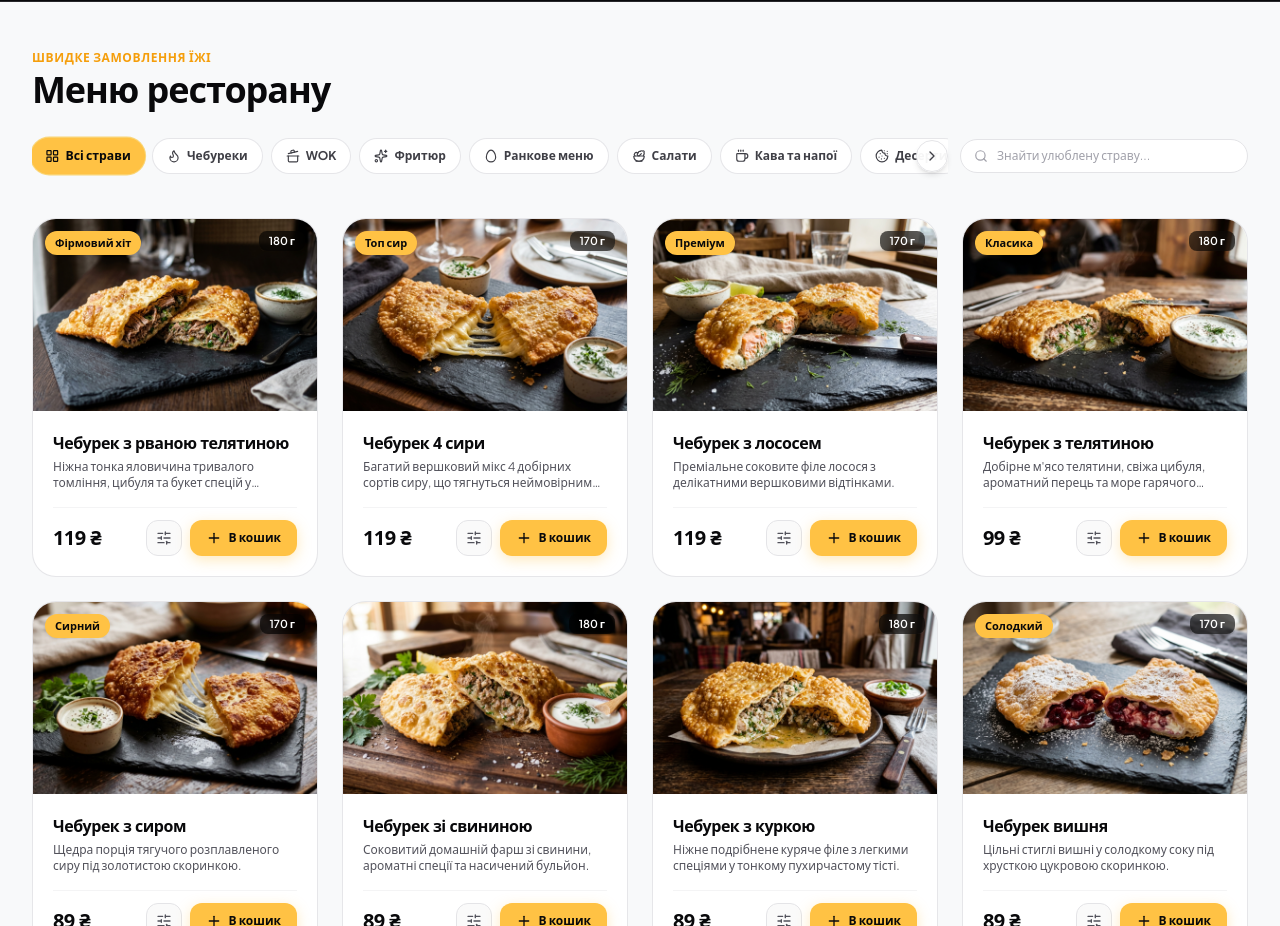
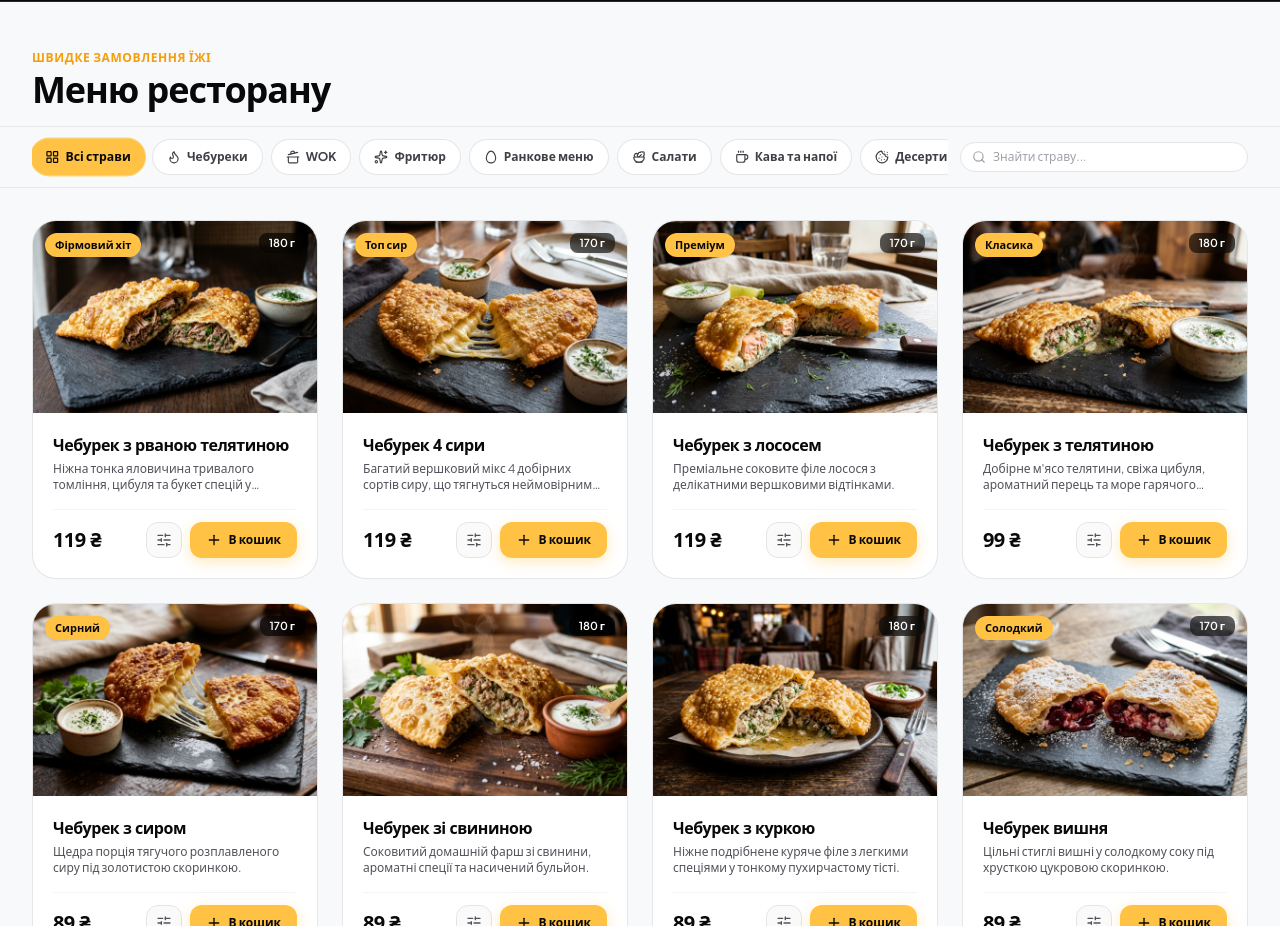
Before and after one commit to DmitriyKachan/cheburoom-zp, a React (Vite) app: page / in a window 1280 px wide. Shown: the part 940-1866 px from the top of the page. Built offline with nearby package versions, Linux system fonts and the light colour scheme; a web font is replaced by a local one.

Commit message:
feat: make single line category bar sticky to follow scroll, remove arrows

```diff
--- a/src/components/CategoryNav.jsx
+++ b/src/components/CategoryNav.jsx
@@ -1,10 +1,9 @@
-import React, { useRef, useState, useEffect } from 'react';
+import React, { useState } from 'react';
+import { motion, AnimatePresence } from 'framer-motion';
 import { MENU_DATA } from '../data/menuData';
 import {
   Search,
   X,
-  ChevronLeft,
-  ChevronRight,
   LayoutGrid,
   Flame,
   CookingPot,
@@ -38,97 +37,23 @@ export function CategoryNav({
   searchQuery,
   onSearchChange
 }) {
-  const scrollRef = useRef(null);
-  const [showLeftArrow, setShowLeftArrow] = useState(false);
-  const [showRightArrow, setShowRightArrow] = useState(true);
-  const [isDragging, setIsDragging] = useState(false);
-  const [startX, setStartX] = useState(0);
-  const [scrollLeftState, setScrollLeftState] = useState(0);
+  const [isMobileSearchOpen, setIsMobileSearchOpen] = useState(false);
 
-  const checkArrows = () => {
-    if (!scrollRef.current) return;
-    const { scrollLeft, scrollWidth, clientWidth } = scrollRef.current;
-    setShowLeftArrow(scrollLeft > 10);
-    setShowRightArrow(scrollLeft < scrollWidth - clientWidth - 10);
-  };
-
-  useEffect(() => {
-    checkArrows();
-    const el = scrollRef.current;
-    if (el) {
-      el.addEventListener('scroll', checkArrows, { passive: true });
-      window.addEventListener('resize', checkArrows);
-      return () => {
-        el.removeEventListener('scroll', checkArrows);
-        window.removeEventListener('resize', checkArrows);
-      };
-    }
-  }, []);
-
-  const scrollBy = (offset) => {
-    if (scrollRef.current) {
-      scrollRef.current.scrollBy({ left: offset, behavior: 'smooth' });
-    }
-  };
-
-  // Mouse Drag-to-Scroll handlers (for desktop mouse users)
-  const handleMouseDown = (e) => {
-    if (!scrollRef.current) return;
-    setIsDragging(true);
-    setStartX(e.pageX - scrollRef.current.offsetLeft);
-    setScrollLeftState(scrollRef.current.scrollLeft);
-  };
-
-  const handleMouseMove = (e) => {
-    if (!isDragging || !scrollRef.current) return;
-    e.preventDefault();
-    const x = e.pageX - scrollRef.current.offsetLeft;
-    const walk = (x - startX) * 1.5;
-    scrollRef.current.scrollLeft = scrollLeftState - walk;
-  };
-
-  const handleMouseUp = () => {
-    setIsDragging(false);
-  };
-
-  // Mouse wheel horizontal scrolling
+  // Mouse wheel horizontal scroll support
   const handleWheel = (e) => {
-    if (!scrollRef.current) return;
     if (Math.abs(e.deltaX) < Math.abs(e.deltaY)) {
-      scrollRef.current.scrollLeft += e.deltaY;
+      e.currentTarget.scrollLeft += e.deltaY;
     }
   };
 
   return (
-    <div className="py-1 sm:py-2 mb-6 sm:mb-8 select-none">
-      <div className="flex flex-col sm:flex-row items-stretch sm:items-center justify-between gap-3">
+    <div className="sticky top-14 sm:top-16 z-30 -mx-3.5 sm:-mx-6 lg:-mx-8 px-3.5 sm:px-6 lg:px-8 bg-[#F8F9FA]/95 dark:bg-[#09090B]/95 backdrop-blur-md py-2 sm:py-2.5 mb-6 sm:mb-8 border-y border-zinc-200/80 dark:border-[#23232E] transition-colors shadow-xs">
+      <div className="max-w-7xl mx-auto flex items-center justify-between gap-3">
 
-        {/* Scrollable Category Chips Container with Arrows & Drag/Touch Support */}
-        <div className="relative flex-1 min-w-0 w-full">
-
-          {/* Left Arrow Button */}
-          {showLeftArrow && (
-            <button
-              type="button"
-              onClick={() => scrollBy(-180)}
-              className="absolute left-0 top-1/2 -translate-y-1/2 z-10 w-8 h-8 rounded-full bg-white/95 dark:bg-[#181820]/95 shadow-md border border-zinc-200 dark:border-zinc-700 flex items-center justify-center text-zinc-700 dark:text-zinc-200 hover:scale-110 hover:bg-amber-100 dark:hover:bg-amber-950/40 transition-all cursor-pointer"
-              aria-label="Гортати категорії вліво"
-            >
-              <ChevronLeft className="w-4 h-4" />
-            </button>
-          )}
-
-          {/* Categories Strip */}
+        {/* Single Row Category Pills (Follows scroll, smooth horizontal swipe) */}
         <div
-            ref={scrollRef}
-            onMouseDown={handleMouseDown}
-            onMouseMove={handleMouseMove}
-            onMouseUp={handleMouseUp}
-            onMouseLeave={handleMouseUp}
           onWheel={handleWheel}
-            className={`flex items-center gap-1.5 sm:gap-2 overflow-x-auto no-scrollbar py-1 w-full max-w-full touch-pan-x cursor-grab active:cursor-grabbing scroll-smooth overscroll-x-contain ${
-              showLeftArrow ? 'pl-9' : 'pl-0'
-            } ${showRightArrow ? 'pr-9' : 'pr-0'}`}
+          className="flex items-center gap-1.5 sm:gap-2 overflow-x-auto no-scrollbar py-0.5 flex-1 min-w-0 touch-pan-x overscroll-x-contain"
           style={{ WebkitOverflowScrolling: 'touch' }}
         >
           {MENU_DATA.categories.map(cat => {
@@ -157,35 +82,21 @@ export function CategoryNav({
           })}
         </div>
 
-          {/* Right Arrow Button */}
-          {showRightArrow && (
-            <button
-              type="button"
-              onClick={() => scrollBy(180)}
-              className="absolute right-0 top-1/2 -translate-y-1/2 z-10 w-8 h-8 rounded-full bg-white/95 dark:bg-[#181820]/95 shadow-md border border-zinc-200 dark:border-zinc-700 flex items-center justify-center text-zinc-700 dark:text-zinc-200 hover:scale-110 hover:bg-amber-100 dark:hover:bg-amber-950/40 transition-all cursor-pointer"
-              aria-label="Гортати категорії вправо"
-            >
-              <ChevronRight className="w-4 h-4" />
-            </button>
-          )}
-
-        </div>
-
-        {/* Live Search Input */}
-        <div className="relative w-full sm:w-64 md:w-72 shrink-0 group/search">
-          <Search className="absolute left-3.5 top-1/2 -translate-y-1/2 w-3.5 h-3.5 text-zinc-400 pointer-events-none group-focus-within/search:text-amber-500 transition-colors" />
+        {/* Desktop Search Bar (Single Row) */}
+        <div className="hidden sm:block relative w-56 md:w-64 lg:w-72 shrink-0 group/search">
+          <Search className="absolute left-3 top-1/2 -translate-y-1/2 w-3.5 h-3.5 text-zinc-400 pointer-events-none group-focus-within/search:text-amber-500 transition-colors" />
           <input
             type="text"
             value={searchQuery}
             onChange={(e) => onSearchChange(e.target.value)}
-            placeholder="Знайти улюблену страву..."
-            className="w-full pl-9 pr-8 py-2 rounded-full text-xs bg-white dark:bg-[#121215] border border-zinc-200 dark:border-[#23232E] text-zinc-950 dark:text-white placeholder:text-zinc-400 focus:outline-none focus:ring-2 focus:ring-glovo-yellow transition-all"
+            placeholder="Знайти страву..."
+            className="w-full pl-8 pr-7 py-1.5 rounded-full text-xs bg-white dark:bg-[#121215] border border-zinc-200 dark:border-[#23232E] text-zinc-950 dark:text-white placeholder:text-zinc-400 focus:outline-none focus:ring-2 focus:ring-glovo-yellow transition-all"
           />
           {searchQuery && (
             <button
               type="button"
               onClick={() => onSearchChange('')}
-              className="absolute right-2.5 top-1/2 -translate-y-1/2 text-zinc-400 hover:text-zinc-600 dark:hover:text-zinc-200 p-0.5 cursor-pointer"
+              className="absolute right-2 top-1/2 -translate-y-1/2 text-zinc-400 hover:text-zinc-600 dark:hover:text-zinc-200 p-0.5 cursor-pointer"
               aria-label="Очистити пошук"
             >
               <X className="w-3.5 h-3.5" />
@@ -193,7 +104,59 @@ export function CategoryNav({
           )}
         </div>
 
+        {/* Mobile Search Toggle */}
+        <div className="relative shrink-0 sm:hidden">
+          <button
+            type="button"
+            onClick={() => setIsMobileSearchOpen(!isMobileSearchOpen)}
+            className={`w-8 h-8 rounded-full flex items-center justify-center transition-colors cursor-pointer border ${
+              isMobileSearchOpen || searchQuery
+                ? 'bg-glovo-yellow text-zinc-950 border-amber-400'
+                : 'bg-white dark:bg-[#141418] text-zinc-600 dark:text-zinc-400 border-zinc-200 dark:border-[#23232E]'
+            }`}
+            aria-label="Швидкий пошук"
+          >
+            <Search className="w-3.5 h-3.5" />
+          </button>
         </div>
+
+      </div>
+
+      {/* Collapsible Search for Mobile */}
+      <AnimatePresence>
+        {isMobileSearchOpen && (
+          <motion.div
+            initial={{ height: 0, opacity: 0 }}
+            animate={{ height: 'auto', opacity: 1 }}
+            exit={{ height: 0, opacity: 0 }}
+            transition={{ duration: 0.2 }}
+            className="pt-2 sm:hidden overflow-hidden"
+          >
+            <div className="relative">
+              <Search className="absolute left-3 top-1/2 -translate-y-1/2 w-3.5 h-3.5 text-zinc-400 pointer-events-none" />
+              <input
+                type="text"
+                autoFocus
+                value={searchQuery}
+                onChange={(e) => onSearchChange(e.target.value)}
+                placeholder="Пошук у меню..."
+                className="w-full pl-8 pr-8 py-1.5 rounded-full text-xs bg-white dark:bg-[#121215] border border-zinc-200 dark:border-[#23232E] text-zinc-950 dark:text-white placeholder:text-zinc-400 focus:outline-none focus:ring-2 focus:ring-glovo-yellow"
+              />
+              <button
+                type="button"
+                onClick={() => {
+                  onSearchChange('');
+                  setIsMobileSearchOpen(false);
+                }}
+                className="absolute right-2.5 top-1/2 -translate-y-1/2 text-zinc-400 hover:text-zinc-600 dark:hover:text-zinc-200 p-0.5 cursor-pointer"
+              >
+                <X className="w-3.5 h-3.5" />
+              </button>
+            </div>
+          </motion.div>
+        )}
+      </AnimatePresence>
+
     </div>
   );
 }
```
Lines whose indentation alone changed are shown as unchanged.
